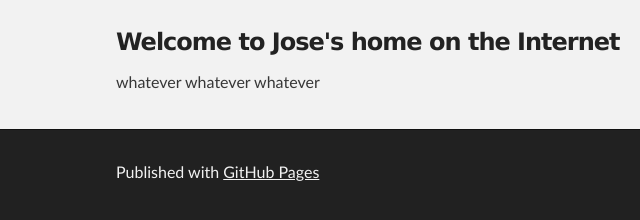
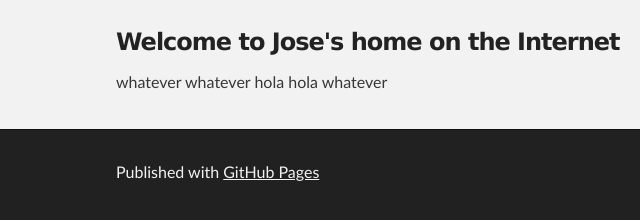
Before and after one commit to jlcordova87/jlcordova87.github.io, a plain HTML site: page index.html in a window 1280 px wide. Shown: the part 236-456 px from the top of the page, 204-844 px from the left. Drawn offline with Linux system fonts and the light colour scheme.

Commit message:
Update index.html

```diff
--- a/index.html
+++ b/index.html
@@ -30,7 +30,7 @@
         <h3>
 <a id="welcome-to-joses-home-on-the-internet" class="anchor" href="#welcome-to-joses-home-on-the-internet" aria-hidden="true"><span class="octicon octicon-link"></span></a>Welcome to Jose's home on the Internet</h3>
 
-<p>whatever whatever whatever</p>
+<p>whatever whatever hola hola whatever</p>
       </section>
     </div>
 
```
